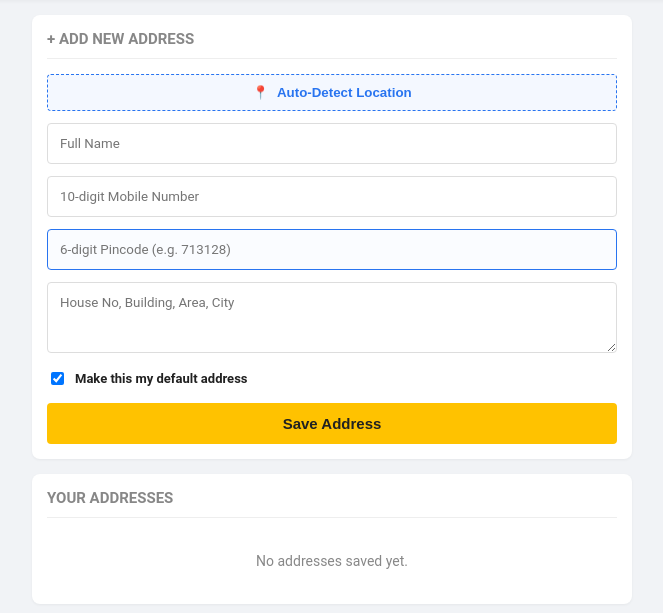
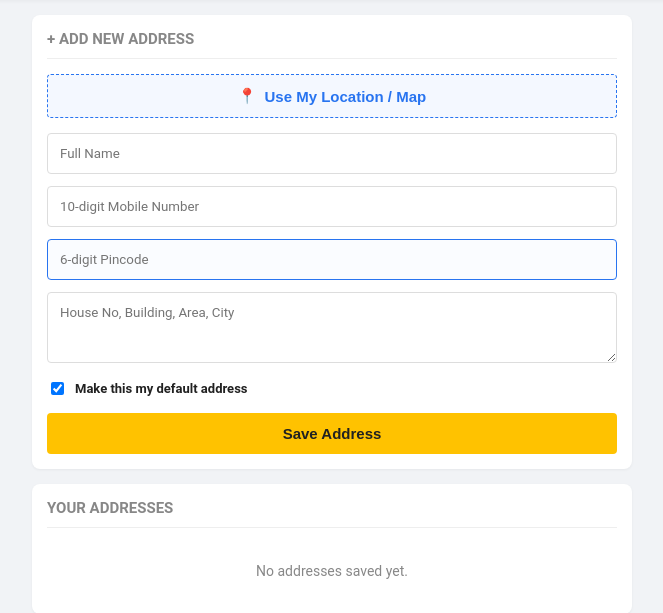
Before and after one commit to nitrotrial1month-glitch/My-funny.py, a Flask app: template templates/saved_addresses.html in a window 1280 px wide. Shown: the part 54-667 px from the top of the page, without its empty margins (308-971 px from the left). Run offline with Flask 3, Linux system fonts and the light colour scheme; the template is opened without the code that fills it, so the values that code supplies are empty.

Commit message:
Update saved_addresses.html

```diff
--- a/templates/saved_addresses.html
+++ b/templates/saved_addresses.html
@@ -4,6 +4,9 @@
     <meta charset="UTF-8">
     <meta name="viewport" content="width=device-width, initial-scale=1.0, maximum-scale=1.0, user-scalable=no">
     <title>Saved Addresses | Wear By Me</title>
+
+    <link rel="stylesheet" href="https://unpkg.com/leaflet@1.9.4/dist/leaflet.css" />
+
     <style>
         :root { --primary: #2874f0; --bg: #f1f3f6; --text: #212121; }
         body { font-family: Roboto, sans-serif; background: var(--bg); margin: 0; padding: 0; color: var(--text); padding-bottom: 30px;}
@@ -28,7 +31,15 @@
         /* Form Styles */
         .form-control { width: 100%; padding: 12px; border: 1px solid #ddd; border-radius: 4px; margin-bottom: 12px; box-sizing: border-box; font-family: inherit; }
         .btn-submit { background: #ffc200; color: #212121; border: none; padding: 12px; width: 100%; border-radius: 4px; font-weight: bold; cursor: pointer; font-size: 15px; }
-        .btn-location { background: #f4f8ff; color: var(--primary); border: 1px dashed var(--primary); padding: 10px; width: 100%; border-radius: 4px; font-weight: bold; cursor: pointer; display: flex; align-items: center; justify-content: center; gap: 8px; margin-bottom: 12px; }
+        .btn-location { background: #f4f8ff; color: var(--primary); border: 1px dashed var(--primary); padding: 12px; width: 100%; border-radius: 4px; font-weight: bold; cursor: pointer; display: flex; align-items: center; justify-content: center; gap: 8px; margin-bottom: 15px; font-size: 15px; }
+
+        /* Map Modal Styles (ফুল স্ক্রিন পপআপ) */
+        #mapModal { display: none; position: fixed; top: 0; left: 0; width: 100%; height: 100%; background: white; z-index: 1000; flex-direction: column; }
+        .map-header { padding: 15px; background: var(--primary); color: white; display: flex; justify-content: space-between; align-items: center; font-weight: bold; font-size: 16px; }
+        .close-map { cursor: pointer; font-size: 20px; }
+        #map { flex: 1; width: 100%; }
+        .map-footer { padding: 15px; background: white; box-shadow: 0 -2px 10px rgba(0,0,0,0.1); z-index: 1001; }
+        .btn-confirm-loc { width: 100%; padding: 14px; background: #388e3c; color: white; border: none; border-radius: 4px; font-weight: bold; font-size: 16px; cursor: pointer; }
     </style>
 </head>
 <body>
@@ -39,23 +50,23 @@
     </div>
 
     <div class="container">
-        <!-- Add New Address -->
         <div class="card">
             <div class="card-title">+ Add New Address</div>
 
-            <button type="button" class="btn-location" onclick="detectLocation()">
-                <span>📍</span> Auto-Detect Location
+            <button type="button" class="btn-location" onclick="openMapModal()">
+                <span>📍</span> Use My Location / Map
             </button>
-            <p id="loc-status" style="font-size: 12px; color: #cc0000; text-align: center; margin-top: 0; display: none;"></p>
+            <p id="loc-status" style="font-size: 13px; color: #388e3c; text-align: center; margin-top: 0; display: none; font-weight: bold;"></p>
 
             <form action="/saved_addresses" method="POST">
                 <input type="text" name="name" class="form-control" placeholder="Full Name" required>
                 <input type="tel" name="phone" class="form-control" placeholder="10-digit Mobile Number" required pattern="[0-9]{10}">
 
-                <!-- Pincode explicitly requested for Delivery Calculation -->
-                <input type="text" name="pincode" id="pincodeField" class="form-control" placeholder="6-digit Pincode (e.g. 713128)" required pattern="[0-9]{6}" style="border-color: #2874f0; background: #fafcff;">
+                <input type="text" name="pincode" id="pincodeField" class="form-control" placeholder="6-digit Pincode" required pattern="[0-9]{6}" style="border-color: #2874f0; background: #fafcff;">
+                <textarea name="address" id="addressField" class="form-control" rows="3" placeholder="House No, Building, Area, City" required></textarea>
 
-                <textarea name="address" id="addressField" class="form-control" rows="3" placeholder="House No, Building, Area, City" required></textarea>
+                <input type="hidden" name="lat" id="lat" value="">
+                <input type="hidden" name="lng" id="lng" value="">
 
                 <label style="font-size: 13px; display: flex; align-items: center; gap: 8px; margin-bottom: 15px; font-weight: bold;">
                     <input type="checkbox" name="is_default" checked> Make this my default address
@@ -65,21 +76,19 @@
             </form>
         </div>
 
-        <!-- Saved Addresses List -->
         <div class="card">
             <div class="card-title">Your Addresses</div>
             {% if addresses %}
                 {% for add in addresses %}
                 <div class="address-box {% if add.is_default %}default{% endif %}">
-                    {% if add.is_default %}
-                        <div class="badge default">✔ DEFAULT</div>
-                    {% else %}
-                        <div class="badge">HOME</div>
-                    {% endif %}
-
+                    {% if add.is_default %}<div class="badge default">✔ DEFAULT</div>{% endif %}
                     <div class="add-name">{{ add.name }}</div>
                     <div class="add-phone">Ph: {{ add.phone }}</div>
                     <div class="add-text">{{ add.address }}<br><strong>PIN: {{ add.pincode }}</strong></div>
+
+                    {% if add.lat and add.lng %}
+                        <div style="font-size: 12px; color: #2874f0; margin-bottom: 10px;">📍 Location Pinned</div>
+                    {% endif %}
 
                     {% if not add.is_default %}
                     <form action="/set_default_address/{{ loop.index0 }}" method="POST" style="margin: 0;">
@@ -94,30 +103,102 @@
         </div>
     </div>
 
+    <div id="mapModal">
+        <div class="map-header">
+            <span>Select Delivery Location</span>
+            <span class="close-map" onclick="closeMapModal()">✖</span>
+        </div>
+        <div id="map"></div>
+        <div class="map-footer">
+            <p id="map-loading-text" style="margin-top: 0; font-size: 12px; color: #555; text-align: center; display: none;">Fetching details...</p>
+            <button class="btn-confirm-loc" onclick="confirmLocation()">Confirm Location</button>
+        </div>
+    </div>
+
+    <script src="https://unpkg.com/leaflet@1.9.4/dist/leaflet.js"></script>
+
     <script>
-        // Geolocation Script
-        function detectLocation() {
-            const statusBox = document.getElementById('loc-status');
-            const addressField = document.getElementById('addressField');
-            const pincodeField = document.getElementById('pincodeField');
+        var map, currentMarker;
+        var selectedLat, selectedLng;
 
-            if (!navigator.geolocation) { statusBox.innerText = "GPS not supported"; statusBox.style.display = "block"; return; }
-            statusBox.innerText = "Locating... Please wait."; statusBox.style.color = "#2874f0"; statusBox.style.display = "block";
+        function initMap() {
+            if (!map) {
+                // ডিফল্ট লোকেশন: গুসকরা এরিয়া
+                map = L.map('map').setView([23.5143, 87.7385], 14);
+                L.tileLayer('https://{s}.tile.openstreetmap.org/{z}/{x}/{y}.png', { maxZoom: 19, attribution: '© OSM' }).addTo(map);
 
+                // ম্যাপে ক্লিক করলে মার্কার সরে যাবে
+                map.on('click', function(e) {
+                    setMarker(e.latlng.lat, e.latlng.lng);
+                });
+            }
+        }
+
+        function setMarker(lat, lng) {
+            selectedLat = lat;
+            selectedLng = lng;
+            if (currentMarker) { map.removeLayer(currentMarker); }
+            currentMarker = L.marker([lat, lng]).addTo(map);
+            map.setView([lat, lng]);
+        }
+
+        function openMapModal() {
+            document.getElementById('mapModal').style.display = 'flex';
+            initMap();
+            // ম্যাপ ঠিকমতো রেন্ডার হওয়ার জন্য
+            setTimeout(() => { map.invalidateSize(); }, 200);
+
+            // অটো-লোকেশন ডিটেক্ট করার চেষ্টা করবে
+            if (navigator.geolocation && !selectedLat) {
                 navigator.geolocation.getCurrentPosition(
-                (pos) => {
-                    fetch(`https://nominatim.openstreetmap.org/reverse?format=json&lat=${pos.coords.latitude}&lon=${pos.coords.longitude}`)
+                    (pos) => { setMarker(pos.coords.latitude, pos.coords.longitude); },
+                    (err) => { console.log("Geolocation error"); }
+                );
+            }
+        }
+
+        function closeMapModal() {
+            document.getElementById('mapModal').style.display = 'none';
+        }
+
+        // ম্যাপের নিচের কনফার্ম বাটনে ক্লিক করলে
+        function confirmLocation() {
+            if (!selectedLat || !selectedLng) {
+                alert("Please tap on the map to select a location first!");
+                return;
+            }
+
+            document.getElementById('map-loading-text').style.display = 'block';
+
+            // API থেকে অ্যাড্রেস ও পিনকোড আনা
+            fetch(`https://nominatim.openstreetmap.org/reverse?format=json&lat=${selectedLat}&lon=${selectedLng}`)
                 .then(res => res.json())
                 .then(data => {
                     if(data && data.display_name) {
-                                addressField.value = data.display_name;
-                                if(data.address && data.address.postcode) { pincodeField.value = data.address.postcode; }
-                                statusBox.innerText = "Location detected!"; statusBox.style.color = "#388e3c";
+                        // ফর্মের ফিল্ডগুলো ফিল করা
+                        document.getElementById('addressField').value = data.display_name;
+                        if(data.address && data.address.postcode) {
+                            document.getElementById('pincodeField').value = data.address.postcode;
                         }
+
+                        // ব্যাকএন্ডের জন্য লুকানো ইনপুট সেভ করা
+                        document.getElementById('lat').value = selectedLat;
+                        document.getElementById('lng').value = selectedLng;
+
+                        // সাকসেস মেসেজ দেখানো
+                        const statusBox = document.getElementById('loc-status');
+                        statusBox.innerText = "✔ Location successfully mapped!";
+                        statusBox.style.display = "block";
+
+                        closeMapModal();
+                    }
+                })
+                .catch(err => {
+                    alert("Could not fetch address details. Please try again.");
+                })
+                .finally(() => {
+                    document.getElementById('map-loading-text').style.display = 'none';
                 });
-                },
-                (err) => { statusBox.innerText = "Location access denied!"; statusBox.style.color = "#cc0000"; }
-            );
         }
     </script>
 </body>
```
Lines whose indentation alone changed are shown as unchanged.
